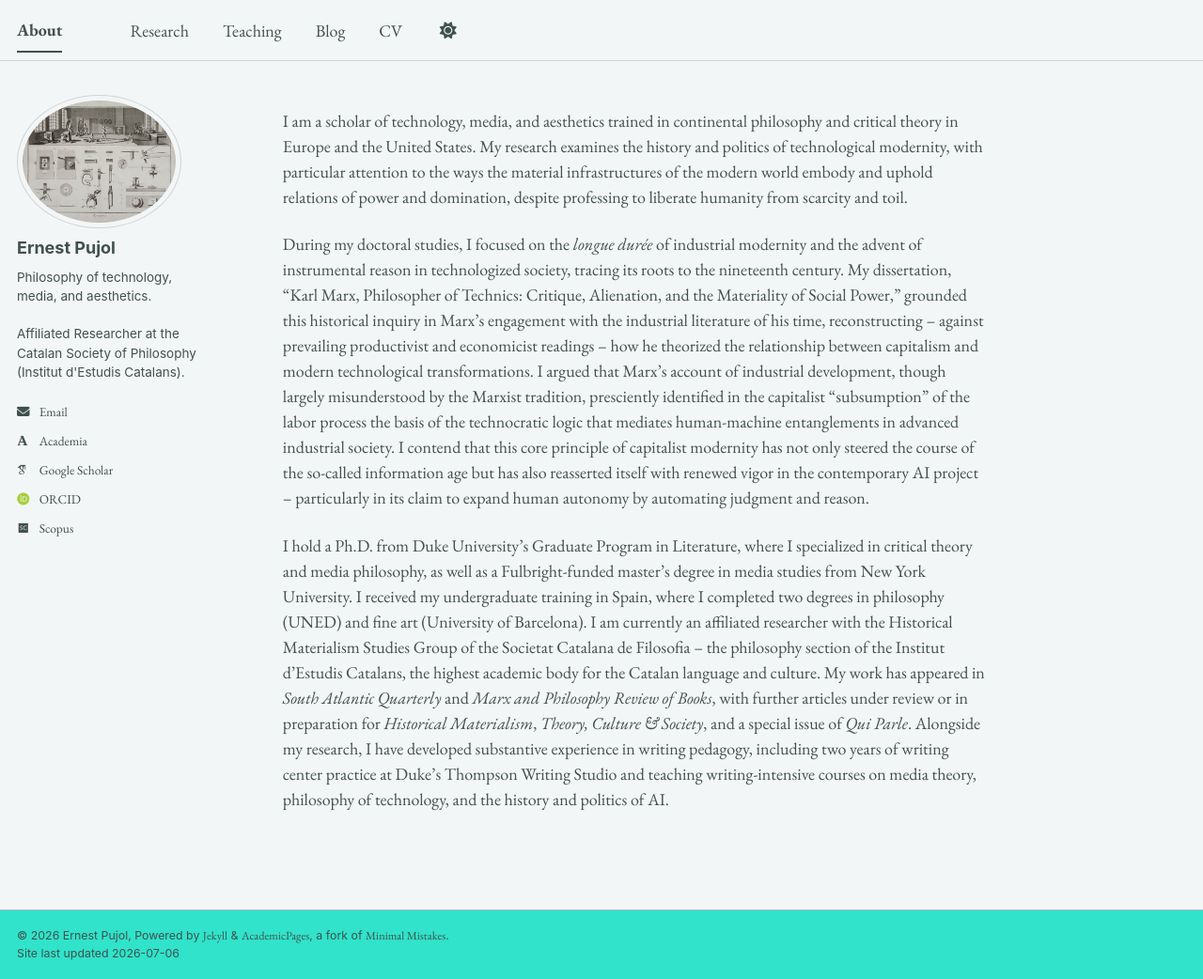
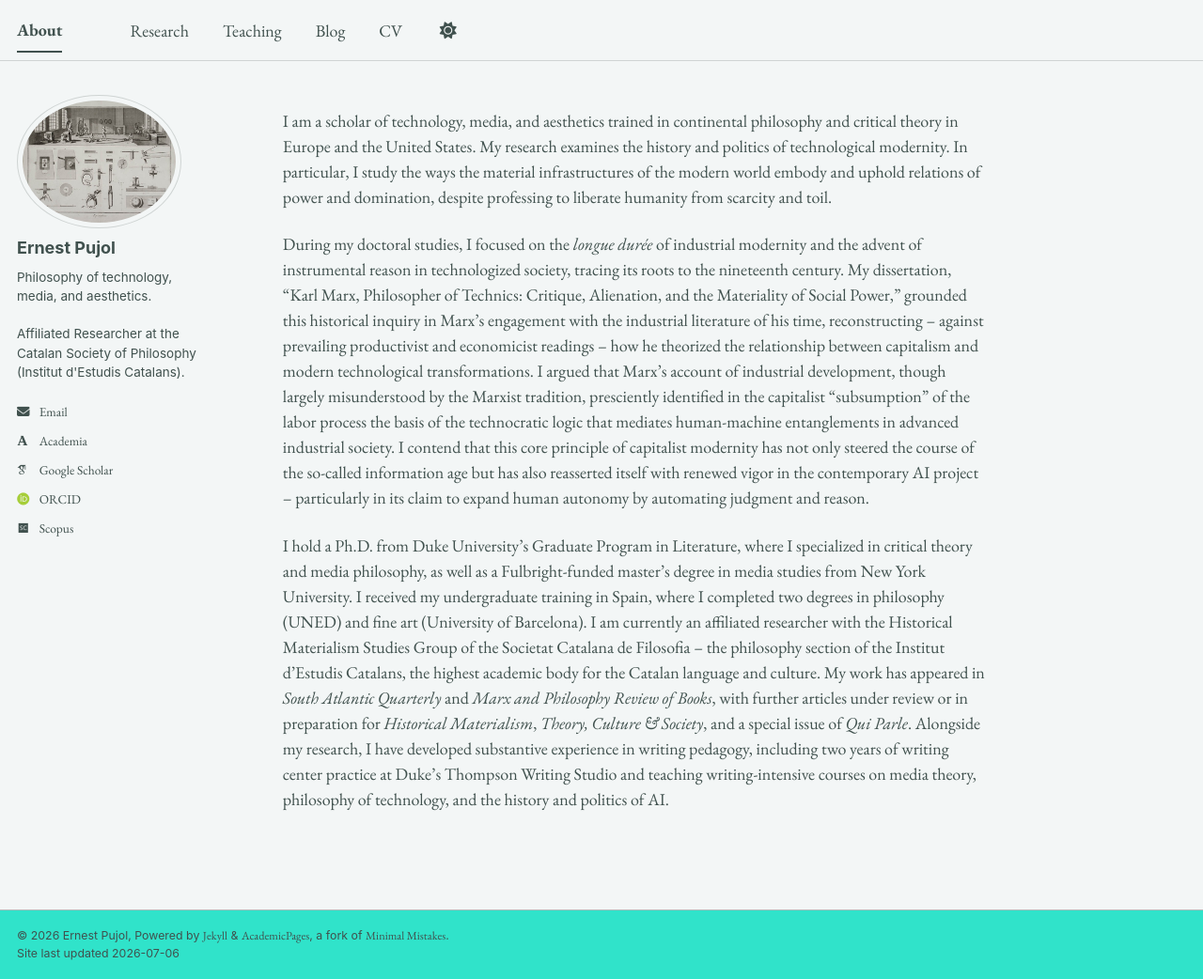
Before and after one commit to epujol90/epujol90.github.io, a Jekyll site: the page built from _pages/about.md, in a window 1280 px wide and 1042 px high. Shown: the whole window at 94% size. Built offline with Jekyll 4.4.1, drawn with Linux system fonts in a browser that asks for light colours; some web fonts are replaced; a script bundle is joined from its source files by our own code; library files that are not in the unit come from our copies.

Commit message:
Update about.md

```diff
--- a/_pages/about.md
+++ b/_pages/about.md
@@ -6,7 +6,7 @@ redirect_from:
   - /about/
   - /about.html
 ---
-I am a scholar of technology, media, and aesthetics trained in continental philosophy and critical theory in Europe and the United States. My research examines the history and politics of technological modernity, with particular attention to the ways the material infrastructures of the modern world embody and uphold relations of power and domination, despite professing to liberate humanity from scarcity and toil.
+I am a scholar of technology, media, and aesthetics trained in continental philosophy and critical theory in Europe and the United States. My research examines the history and politics of technological modernity. In particular, I study the ways the material infrastructures of the modern world embody and uphold relations of power and domination, despite professing to liberate humanity from scarcity and toil.
 
 During my doctoral studies, I focused on the _longue durée_ of industrial modernity and the advent of instrumental reason in technologized society, tracing its roots to the nineteenth century. My dissertation, “Karl Marx, Philosopher of Technics: Critique, Alienation, and the Materiality of Social Power,” grounded this historical inquiry in Marx’s engagement with the industrial literature of his time, reconstructing -- against prevailing productivist and economicist readings -- how he theorized the relationship between capitalism and modern technological transformations. I argued that Marx’s account of industrial development, though largely misunderstood by the Marxist tradition, presciently identified in the capitalist "subsumption" of the labor process the basis of the technocratic logic that mediates human-machine entanglements in advanced industrial society. I contend that this core principle of capitalist modernity has not only steered the course of the so-called information age but has also reasserted itself with renewed vigor in the contemporary AI project -- particularly in its claim to expand human autonomy by automating judgment and reason.
 
```
